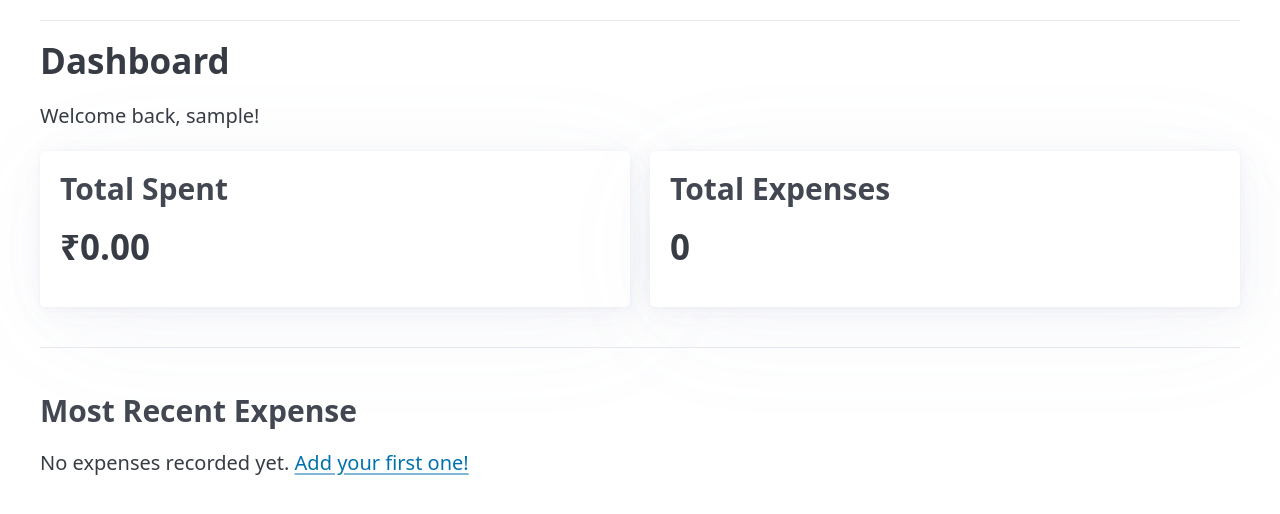
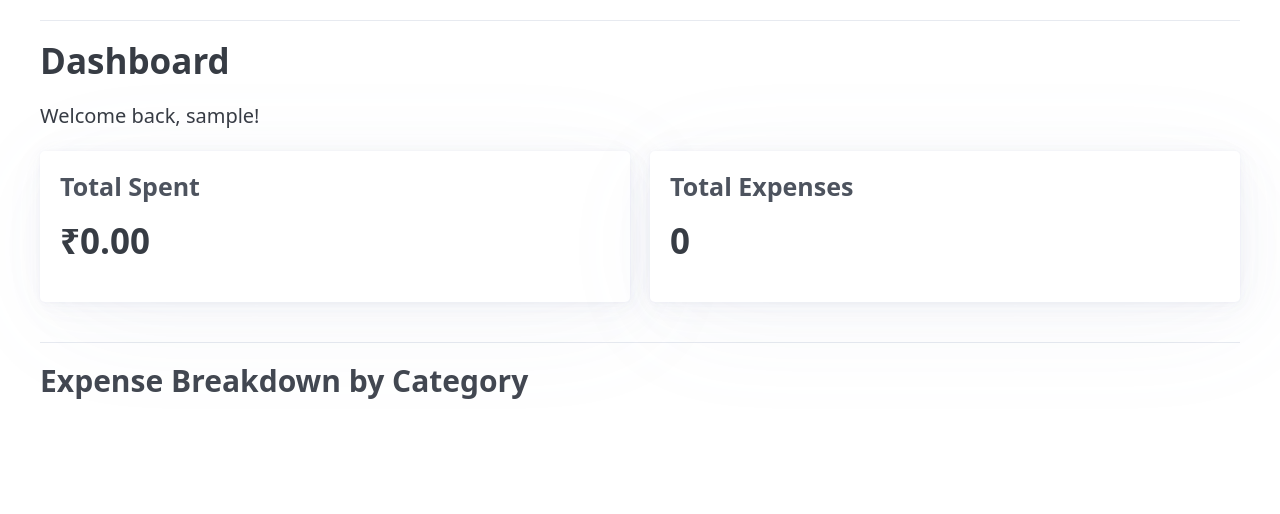
Before and after one commit to PrajwalMadhyastha/personal-finance-webapp, a Flask app: page /dashboard in a window 1280 px wide. Shown: the part 90-604 px from the top of the page. Run offline with Flask 3, Linux system fonts and the light colour scheme; the visitor is signed in with stand-in values (Sample User, id 1); data that the repository does not hold is empty; parts of the project's set-up code (start-up, migrations or seed data) failed here and were passed over; some libraries are stand-ins or nearby versions.

Commit message:
feat(app): Add expense summary chart to dashboard

```diff
--- a/finance_tracker/routes.py
+++ b/finance_tracker/routes.py
@@ -1,9 +1,10 @@
 # finance_tracker/routes.py
-from flask import Blueprint, render_template, request, redirect, url_for, flash, current_app, abort
-from flask_login import login_required, current_user
+from flask import Blueprint, render_template, request, redirect, url_for, flash, current_app, abort, jsonify
+from flask_login import login_user, logout_user, login_required, current_user
 from .models import Expense, User, Category # Import new Category model
 from . import db
 from sqlalchemy import func
+from urllib.parse import urlparse
 
 main_bp = Blueprint('main', __name__)
 
@@ -136,18 +137,31 @@ def manage_categories():
 def login():
     if current_user.is_authenticated:
         return redirect(url_for('main.home'))
+
     if request.method == 'POST':
         email = request.form.get('email')
         password = request.form.get('password')
         user = User.query.filter_by(email=email).first()
+
         if user and user.check_password(password):
             login_user(user)
-            next_page = request.args.get('next')
-            flash('Logged in successfully!', 'success')
-            return redirect(next_page or url_for('main.home'))
+
+            # Now, get the 'next' URL from the hidden form field
+            next_page = request.form.get('next')
+
+            # --- SECURITY CHECK ---
+            # It's important to validate the redirect URL to prevent attackers
+            # from redirecting users to malicious sites. This simple check
+            # ensures the redirect stays within our own application.
+            if next_page and urlparse(next_page).netloc == '':
+                return redirect(next_page)
+            else:
+                return redirect(url_for('main.dashboard'))
         else:
             flash('Login unsuccessful. Please check email and password.', 'error')
-    return render_template('login.html', title="Log In")
+
+    next_page = request.args.get('next')
+    return render_template('login.html', title="Log In", next_page=next_page)
 
 
 @main_bp.route('/logout')
@@ -180,3 +194,31 @@ def register():
         flash(f"Account created for {username}! You can now log in.", 'success')
         return redirect(url_for('main.login'))
     return render_template('register.html', title="Register")
+
+@main_bp.route('/api/expense_summary')
+@login_required
+def expense_summary_api():
+    """Provides expense summary data as a JSON object."""
+
+    # This query joins Expense and Category, filters for the current user,
+    # groups by category name, and sums the amounts for each category.
+    summary_query = db.session.query(
+        Category.name,
+        func.sum(Expense.amount).label('total_amount')
+    ).join(Expense, Expense.category_id == Category.id).filter(
+        Expense.owner == current_user
+    ).group_by(
+        Category.name
+    ).order_by(
+        func.sum(Expense.amount).desc()
+    ).all()
+
+    # The query returns a list of tuples, e.g., [('Food', 500.0), ('Transport', 250.50)]
+    # We need to process this into the format Chart.js expects.
+    labels = [row[0] for row in summary_query]
+    data = [float(row[1]) for row in summary_query]
+
+    return jsonify({
+        "labels": labels,
+        "data": data
+    })
--- a/finance_tracker/templates/base.html
+++ b/finance_tracker/templates/base.html
@@ -4,6 +4,8 @@
     <meta name="viewport" content="width=device-width, initial-scale=1.0">
 
     <link rel="stylesheet" href="https://cdn.jsdelivr.net/npm/@picocss/pico@2/css/pico.min.css" />
+
+    <script src="https://cdn.jsdelivr.net/npm/chart.js"></script>
 
     <title>{% block title %}My Finance App{% endblock %}</title>
 
--- a/finance_tracker/templates/dashboard.html
+++ b/finance_tracker/templates/dashboard.html
@@ -8,30 +8,69 @@
 
     <div class="grid">
         <article>
-            <h3 class="pico-color-green-500">Total Spent</h3>
+            <h4>Total Spent</h4>
             <h2>₹{{ "%.2f"|format(total_spent) }}</h2>
         </article>
 
         <article>
-            <h3 class="pico-color-blue-500">Total Expenses</h3>
+            <h4>Total Expenses</h4>
             <h2>{{ total_expense_count }}</h2>
         </article>
     </div>
 
     <hr>
 
-    <h3>Most Recent Expense</h3>
-    {% if recent_expense %}
-        <article>
-            <p>
-                <strong>Description:</strong> {{ recent_expense.description }}<br>
-                <strong>Amount:</strong> ₹{{ "%.2f"|format(recent_expense.amount) }}<br>
-                <strong>Category:</strong> {{ recent_expense.category.name }}<br>
-                <strong>Date:</strong> {{ recent_expense.timestamp.strftime('%Y-%m-%d') }}
-            </p>
-        </article>
-    {% else %}
-        <p>No expenses recorded yet. <a href="{{ url_for('main.add_expense') }}">Add your first one!</a></p>
-    {% endif %}
+    <section>
+        <h3>Expense Breakdown by Category</h3>
+        <div style="max-width: 400px; margin: auto;">
+            <canvas id="categoryChart"></canvas>
+        </div>
+    </section>
 
+<script>
+    // This ensures the script runs after the full page is loaded
+    document.addEventListener('DOMContentLoaded', function () {
+        // Find the canvas element
+        const ctx = document.getElementById('categoryChart').getContext('2d');
+
+        // Use the fetch API to get data from our new API endpoint
+        fetch("{{ url_for('main.expense_summary_api') }}")
+            .then(response => response.json())
+            .then(data => {
+                // Check if there is data to display
+                if (data.labels.length > 0) {
+                    // Create the new Chart.js pie chart
+                    new Chart(ctx, {
+                        type: 'pie', // You can also use 'doughnut'
+                        data: {
+                            labels: data.labels,
+                            datasets: [{
+                                label: 'Expenses in ₹',
+                                data: data.data,
+                                // You can add colors here or let Chart.js pick them
+                                backgroundColor: [
+                                    '#ff6384', '#36a2eb', '#ffce56', '#4bc0c0',
+                                    '#9966ff', '#ff9f40', '#c9cbcf'
+                                ],
+                                borderWidth: 1
+                            }]
+                        },
+                        options: {
+                            responsive: true,
+                            plugins: {
+                                legend: {
+                                    position: 'top',
+                                }
+                            }
+                        }
+                    });
+                } else {
+                    // Optional: If there's no data, you can hide the chart's container
+                    // or display a message.
+                    ctx.canvas.style.display = 'none';
+                    // You could also add a <p> tag here saying "No data for chart".
+                }
+            });
+    });
+</script>
 {% endblock %}
--- a/finance_tracker/templates/login.html
+++ b/finance_tracker/templates/login.html
@@ -5,6 +5,7 @@
 {% block content %}
     <h2>Log In</h2>
     <form method="POST" action="{{ url_for('main.login') }}">
+        <input type="hidden" name="next" value="{{ next_page or '' }}">
         <label for="email">Email</label>
         <input type="email" id="email" name="email" required>
 
```
